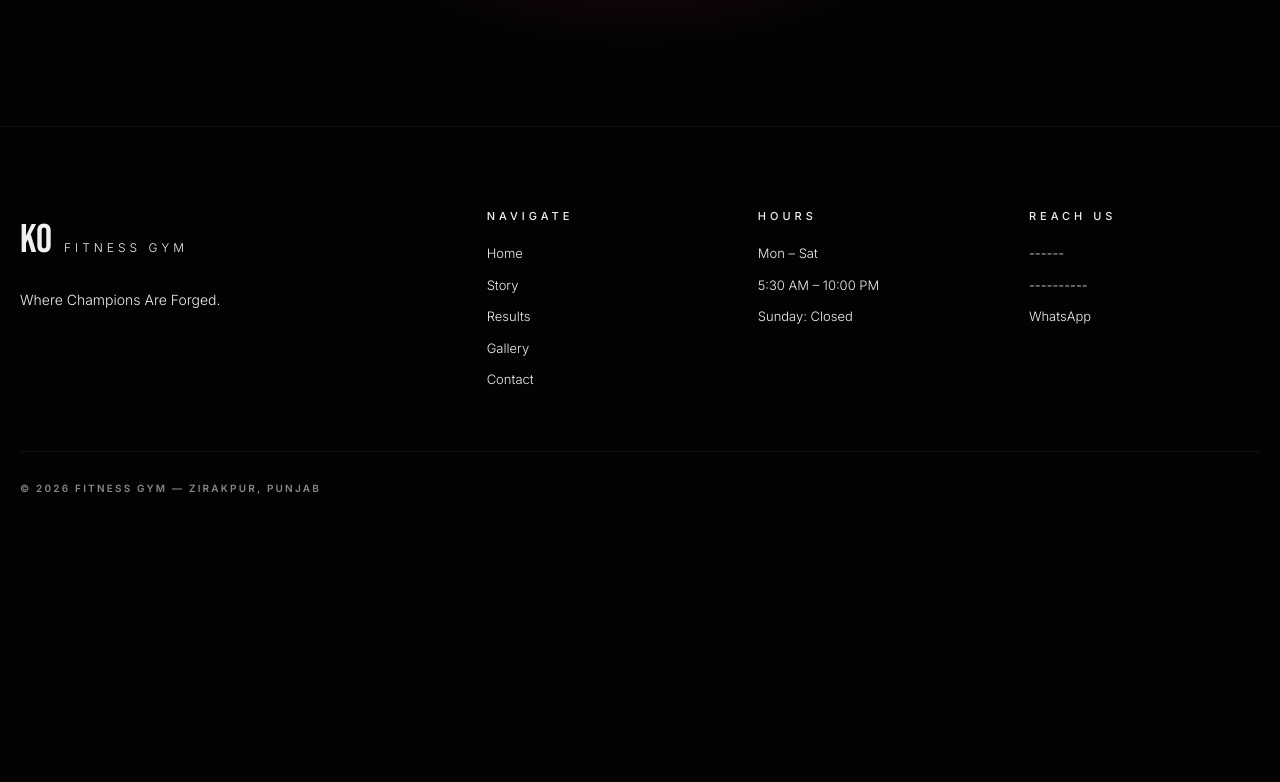
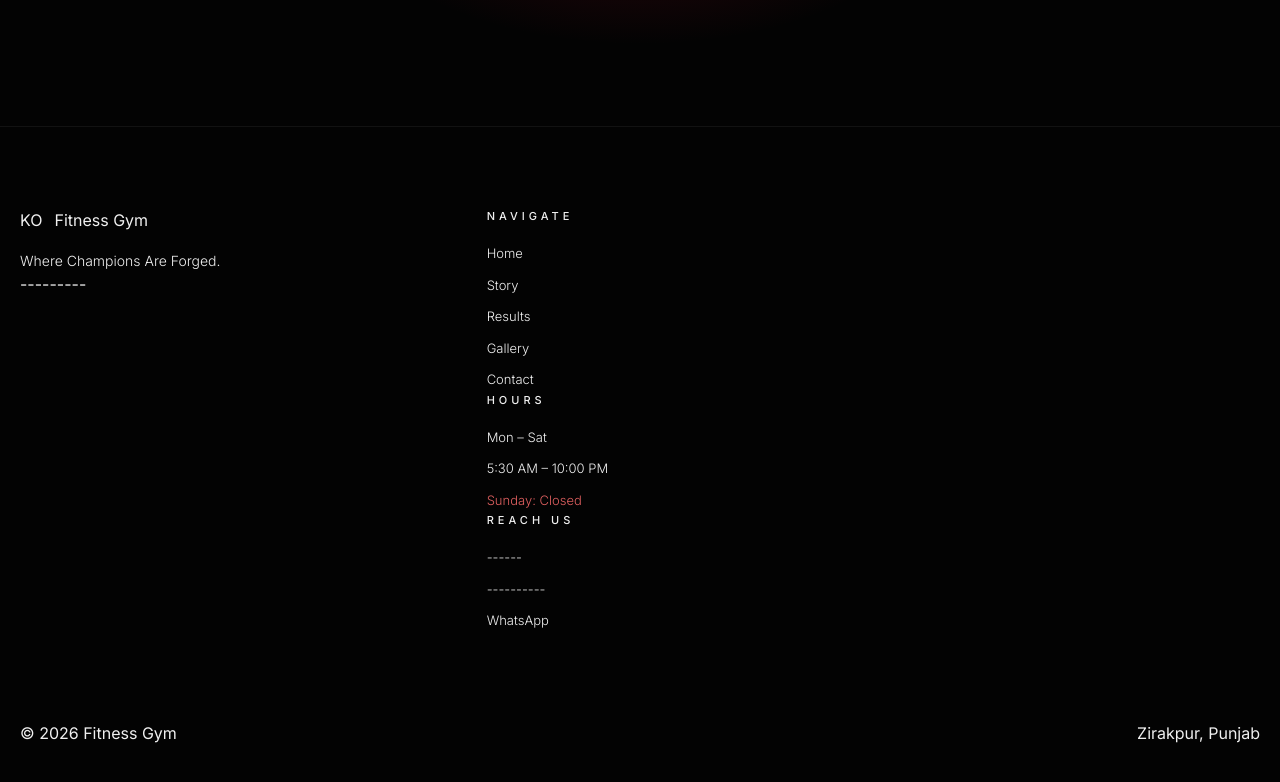
Before and after one commit to RajatWorks-ux/knockoutgym, a React (Vite) app: page / in a window 1280 px wide. Shown: the part 3758-4540 px from the top of the page. Before the commit the page ends 4294 px from the top, so only its background shows below. Built offline with nearby package versions, Linux system fonts and the light colour scheme; no server answers; the database is empty.

Commit message:
Refactor Footer component for branding and layout

```diff
--- a/src/components/Footer/Footer.jsx
+++ b/src/components/Footer/Footer.jsx
@@ -5,20 +5,23 @@ import './Footer.css'
 export default function Footer() {
   const { content } = useContent()
   const g = content?.gym || {}
+  const logoPrefix = content?.branding?.logoPrefix || 'KO'
 
   return (
     <footer className="footer">
       <div className="container">
         <div className="footer-top">
+
           <div className="footer-brand">
             <div className="footer-logo">
-              <span className="footer-ko">KO</span>
-              <span className="footer-name">{g.name || 'Knockout Gym'}</span>
+              <span className="footer-logo-ko">{logoPrefix}</span>
+              <span className="footer-logo-name">{g.name || 'Knockout Gym'}</span>
             </div>
             <p className="footer-tagline">{g.tagline || 'Where Champions Are Forged.'}</p>
+            {g.address && <p className="footer-address">{g.address}</p>}
           </div>
 
-          <div className="footer-links">
+          <div className="footer-cols">
             <div className="footer-col">
               <p className="footer-col-head">Navigate</p>
               <Link to="/">Home</Link>
@@ -31,12 +34,12 @@ export default function Footer() {
               <p className="footer-col-head">Hours</p>
               <span>Mon – Sat</span>
               <span>{g.hours?.weekdays || '5:30 AM – 10:00 PM'}</span>
-              <span>Sunday: {g.hours?.sunday || 'Closed'}</span>
+              <span style={{ color: '#e06060' }}>Sunday: {g.hours?.sunday || 'Closed'}</span>
             </div>
             <div className="footer-col">
               <p className="footer-col-head">Reach Us</p>
-              <a href={`tel:${g.phone}`}>{g.phone || '085828 59970'}</a>
-              {g.email && <a href={`mailto:${g.email}`}>{g.email}</a>}
+              {g.phone    && <a href={`tel:${g.phone}`}>{g.phone}</a>}
+              {g.email    && <a href={`mailto:${g.email}`}>{g.email}</a>}
               {g.whatsapp && (
                 <a href={`https://wa.me/${g.whatsapp}`} target="_blank" rel="noopener noreferrer">
                   WhatsApp
@@ -51,13 +54,11 @@ export default function Footer() {
           </div>
         </div>
 
-        <div className="divider" />
-
         <div className="footer-bottom">
-          <span className="section-label">
-            © {new Date().getFullYear()} {g.name || 'Knockout Gym'} — Zirakpur, Punjab
+          <span className="footer-copy">
+            © {new Date().getFullYear()} {g.name || 'Knockout Gym'}
           </span>
-
+          <span className="footer-location">Zirakpur, Punjab</span>
         </div>
       </div>
     </footer>
```
